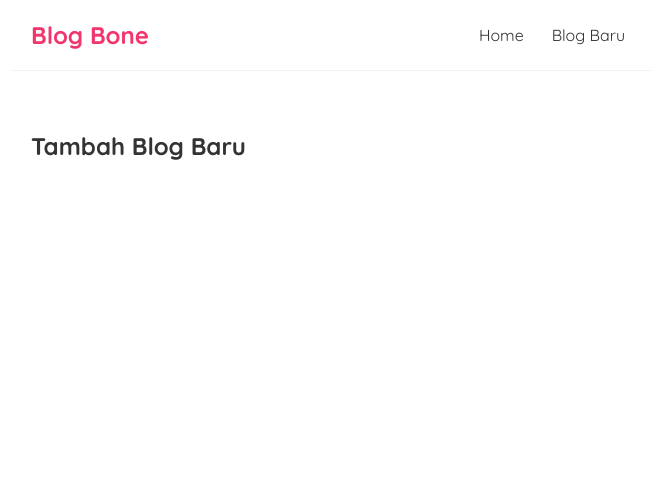
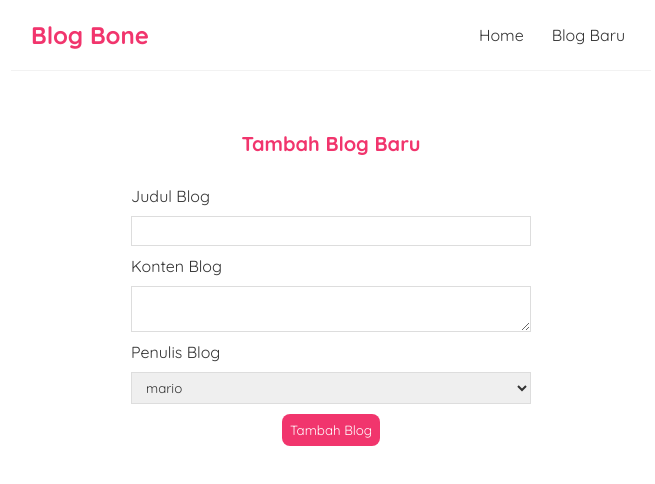
Before and after one commit to KonferensiHantuProject/practice-react, a React (Create React App) app: page /create in a window 1280 px wide. Shown: the top 484 px of the page, without its empty margins (309-964 px from the left). Built offline with nearby package versions, Linux system fonts and the light colour scheme.

Commit message:
Adding Form for Create

```diff
--- a/src/Create.js
+++ b/src/Create.js
@@ -1,7 +1,37 @@
+import { useState } from "react";
+
 const Create = () => {
+    const [title, setTitle] = useState('')
+    const [body, setBody] = useState('')
+    const [author, setAuthor] = useState('mario')
+
     return (
         <div className="create">
             <h2>Tambah Blog Baru</h2>
+            <form>
+                <label>Judul Blog</label>
+                <input
+                    type="text"
+                    required
+                    value={title}
+                    onChange={(e) => setTitle(e.target.value)}
+                />
+                <label>Konten Blog</label>
+                <textarea
+                    required
+                    value={body}
+                    onChange={(e) => setBody(e.target.value)}
+                ></textarea>
+                <label>Penulis Blog</label>
+                <select
+                    value={author}
+                    onChange={(e) => setAuthor(e.target.value)}
+                >
+                    <option value="mario">mario</option>
+                    <option value="yoshi">yoshi</option>
+                </select>
+                <button>Tambah Blog</button>
+            </form>
         </div>
     );
 }
--- a/src/index.css
+++ b/src/index.css
@@ -67,3 +67,35 @@
 .blog-detail div{
   margin: 20px 0;
 }
+
+/* New Blog form */
+.create{
+  max-width: 400px;
+  margin: 0 auto;
+  text-align: center;
+}
+.create label{
+  text-align: left;
+  display: block;
+}
+.create h2{
+  font-size: 20px;
+  color: #f1356d;
+  margin-bottom: 30px;
+}
+.create input, .create textarea, .create select{
+  width: 100%;
+  padding: 6px 10px;
+  margin: 10px 0;
+  border: 1px solid #ddd;
+  box-sizing: border-box;
+  display: block;
+}
+.create button{
+  background: #f1356d;
+  color: #fff;
+  border: 0;
+  padding: 8px;
+  border-radius: 8px;
+  cursor: pointer;
+}
```
